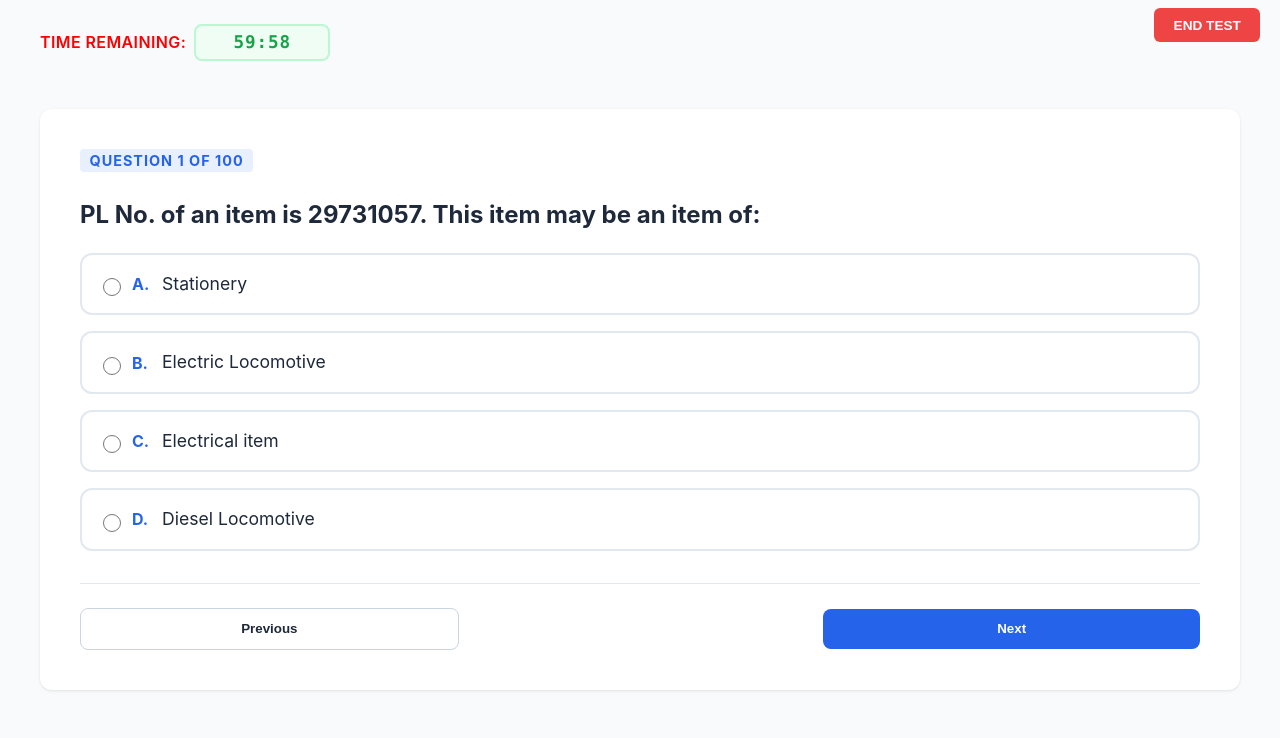
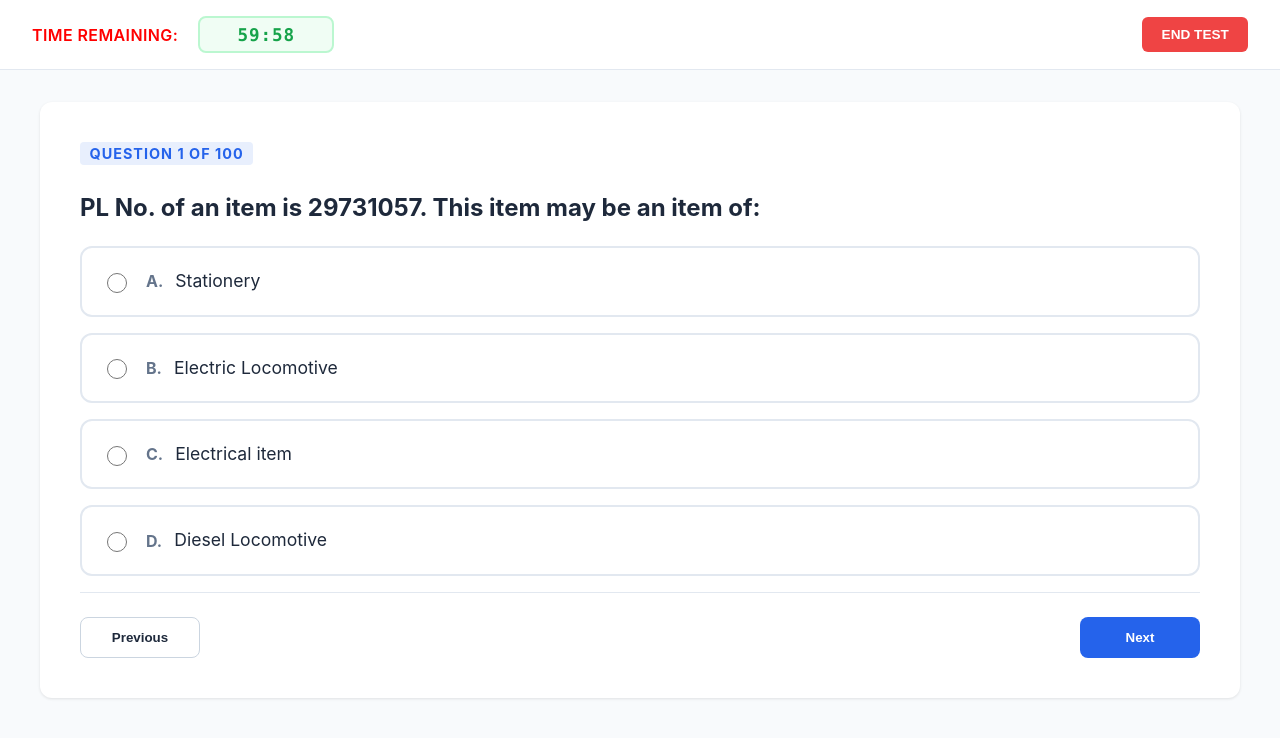
Before and after one commit to VasanthKumar017/OpenExamSim, a website built with Vite: page index.html in a window 1280 px wide. Both pictures are taken after a click on the button "Start Exam". Built offline with nearby package versions, Linux system fonts and the light colour scheme.

Commit message:
CSS refactored - optimized

```diff
--- a/index.html
+++ b/index.html
@@ -17,11 +17,16 @@
         </div>
        </div>
 
-        <header class="exam-header">
-            <span class="timer-label">Time Remaining:</span>
-            <div id="timer-display" class="timer">00:00</div>
-            <button id="end-test-btn" class="end-test-btn">End Test</button>
-        </header>
+      <header class="exam-header">
+        <div class="timer-group">
+          <span class="timer-label">TIME REMAINING:</span>
+          <div id="timer-display" class="timer timer-normal">46:59</div>
+        </div>
+
+        <div class="header-actions">
+          <button class="end-test-btn">END TEST</button>
+        </div>
+      </header>
 
       <main class="exam-layout">
         <!-- <aside class="question-nav">
--- a/src/core/renderer.ts
+++ b/src/core/renderer.ts
@@ -4,28 +4,25 @@ export class QuestionRenderer {
     private container: HTMLElement;
     private textElement: HTMLElement;
 
-    constructor() {
-        this.container = document.getElementById('options-container')!;
-        this.textElement = document.getElementById('q-text')!;
+    constructor(container: HTMLElement, textElement: HTMLElement) {
+        this.container = container;
+        this.textElement = textElement;
     }
 
     public render(question: Question, currentAnswer?: number | number[]) {
         this.textElement.innerText = question.text;
-        this.container.innerHTML = ''; // Clear previous options
+        this.container.innerHTML = '';
 
         question.options.forEach((option, index) => {
             const card = document.createElement('div');
-            card.className = 'option-card';
 
-            // Logic to check if this specific index is selected
-            // Inside your render method in QuestionRenderer.ts
+            // Fix: Logic is now declared here, not in main.ts
             const isSelected = Array.isArray(currentAnswer)
                 ? currentAnswer.includes(index)
                 : currentAnswer === index;
 
-            if (isSelected) card.classList.add('selected');
+            card.className = `option-card ${isSelected ? 'selected' : ''}`;
 
-            // Added the radio input here
             card.innerHTML = `
                 <div class="radio-wrapper">
                     <input type="radio"
@@ -37,16 +34,14 @@ export class QuestionRenderer {
                 <span class="option-text">${option}</span>
             `;
 
-            // Make the whole card clickable
             card.onclick = () => this.handleSelection(index, question.type);
             this.container.appendChild(card);
         });
     }
 
     private handleSelection(index: number, type: 'multiple-choice' | 'checkbox') {
-        const event = new CustomEvent('answer-selected', {
+        window.dispatchEvent(new CustomEvent('answer-selected', {
             detail: { index, type }
-        });
-        window.dispatchEvent(event);
+        }));
     }
 }
--- a/src/main.ts
+++ b/src/main.ts
@@ -9,22 +9,22 @@ import { Timer } from './components/Timer';
 
 async function startApp() {
     // 1. SELECT DOM ELEMENTS (Dependency Gathering)
-    // Only main.ts is allowed to "know" about these specific IDs
     const appContainer = document.querySelector<HTMLDivElement>('#app')!;
     const startScreen = document.getElementById('start-screen')!;
     const startBtn = document.getElementById('start-btn')!;
     const endTestBtn = document.getElementById('end-test-btn') as HTMLButtonElement;
-    const timerDisplay = document.getElementById('timer-display'); // For the Timer component
-    const qCounter = document.getElementById('q-counter'); // For the UI counter
+    const timerDisplay = document.getElementById('timer-display');
+    const qCounter = document.getElementById('q-counter');
+    const optionsContainer = document.getElementById('options-container')!;
+    const qTextElement = document.getElementById('q-text')!;
 
     try {
         // 2. INITIALIZE CORE
         const questions = await fetchExamData();
         const engine = new ExamEngine(questions);
-        const renderer = new QuestionRenderer();
+        const renderer = new QuestionRenderer(optionsContainer, qTextElement);
 
         // 3. INJECT DEPENDENCIES
-        // We pass the appContainer directly to the ResultsRenderer
         const resultsView = new ResultsRenderer(appContainer);
 
         const saved = SessionManager.load();
@@ -32,7 +32,6 @@ async function startApp() {
             engine.loadState(saved.engineState);
         }
 
-        // We pass the timerDisplay element directly to the Timer
         const examTimer = new Timer(
             3600,
             () => finishExam(),
@@ -40,7 +39,7 @@ async function startApp() {
             timerDisplay
         );
 
-        // 4. UI ORCHESTRATION
+        // 4. UI ORCHESTRATION (Declarative Syncing)
         const updateUI = () => {
             const state = engine.getState();
             renderer.render(engine.getCurrentQuestion(), state.answers[state.currentIdx]);
@@ -81,7 +80,7 @@ async function startApp() {
 
         window.addEventListener('answer-selected', (e: Event) => {
             engine.handleAnswer((e as CustomEvent).detail.index);
-            updateUI();
+            updateUI(); // This re-renders everything in a fresh state
             SessionManager.save(engine, examTimer);
         });
 
--- /dev/null
+++ b/src/styles/UI/_controls.scss
@@ -0,0 +1,56 @@
+@use 'sass:color';
+@use '../variables' as *;
+
+.controls {
+  margin-top: auto; // Pushes controls to the bottom of the question-area card
+  display: flex;
+  justify-content: space-between;
+  align-items: center;
+  padding-top: 1.5rem;
+  border-top: 1px solid #e2e8f0;
+  gap: 1rem;
+  flex-wrap: wrap;
+
+  #submission-slot {
+    flex: 1;
+    display: flex;
+    justify-content: center;
+    align-items: center;
+  }
+
+  button {
+    min-width: 120px;
+    padding: 0.75rem 1.5rem;
+    font-weight: 600;
+    border-radius: 8px;
+    cursor: pointer;
+    transition: all $transition-speed;
+    border: 1px solid transparent;
+
+    &:disabled {
+      background-color: #f1f5f9;
+      color: #94a3b8;
+      border-color: #e2e8f0;
+      cursor: not-allowed;
+    }
+  }
+
+  .primary-btn {
+    background-color: $primary-blue;
+    color: white;
+
+    &:hover:not(:disabled) {
+      background-color: color.adjust($primary-blue, $lightness: -10%);
+    }
+  }
+
+  .secondary-btn {
+    background-color: white;
+    color: $text-dark;
+    border-color: #cbd5e0;
+
+    &:hover:not(:disabled) {
+      background-color: #f8fafc;
+    }
+  }
+}
--- a/src/styles/UI/_end-button.scss
+++ b/src/styles/UI/_end-button.scss
@@ -1,54 +1,28 @@
+/* src/styles/UI/_end-button.scss */
 @use '../variables' as *;
-@use 'sass:color';
-
-.header-content {
-  position: relative; // This is the anchor for the absolute button
-  display: flex;
-  flex-direction: column; // Stack Timer and Counter in the center
-  align-items: center;
-  justify-content: center;
-  width: 100%;
-  padding: 1rem;
-  min-height: auto;
-
-  @media (max-width: 600px) {
-    flex-direction: column;
-    gap: 10px;
-  }
-}
 
 .end-test-btn {
-  // Positioning logic
-  position: absolute;
-//   top: 50%;           // Center vertically relative to header
-  right: 20px;        // Push to the far right
-  transform: translateY(-50%); // Fine-tune vertical centering
+  /* REMOVED: position: absolute, right, transform */
 
-  background-color: #ef4444;
+  background-color: $danger; // Using variable from your file
   color: white;
   border: none;
   padding: 0.6rem 1.2rem;
   border-radius: 6px;
-  font-weight: 700; // Thicker font for "End Test"
+  font-weight: 700;
   cursor: pointer;
-  transition: all 0.2s ease;
+  transition: all $transition-speed;
   font-size: 0.85rem;
-  text-transform: uppercase; // Makes it look more like a control button
-  z-index: 10;
+  text-transform: uppercase;
+  white-space: nowrap; // Prevents the button text from wrapping/clipping
+  margin-left: 20px;   // Extra safety margin
 
   &:hover {
-    background-color: #dc2626; // Darker red on hover
-    box-shadow: 0 4px 6px -1px rgba(0, 0, 0, 0.1);
+    background-color: #dc2626;
+    box-shadow: $shadow-sm;
   }
 
   &:active {
-    transform: translateY(-50%) scale(0.95);
-  }
-
-  @media (max-width: 600px) {
-    position: static; // Remove absolute positioning on small screens
-    transform: none;
-    width: 100%; // Make it full width for easy tapping
-    margin-top: 10px;
+    transform: scale(0.95);
   }
 }
--- a/src/styles/UI/_index.scss
+++ b/src/styles/UI/_index.scss
@@ -1,11 +1,12 @@
 // src/styles/ui/_index.scss
 
 @forward '_timer';
-@forward 'results';
 @forward '_options';
-@forward 'nextNavigation';
+@forward '_controls';
 @forward '_start-screen';
 @forward '_counter';
 @forward '_end-button';
+@forward 'results';
+@forward '_navigation';
 
 // Add any future UI modules here
--- /dev/null
+++ b/src/styles/UI/_navigation.scss
@@ -0,0 +1,35 @@
+@use '../variables' as *;
+
+.nav-grid {
+  display: grid;
+  grid-template-columns: repeat(auto-fill, minmax(45px, 1fr));
+  gap: 0.5rem;
+  margin-top: 1rem;
+
+  .nav-item {
+    padding: 0.6rem 0;
+    text-align: center;
+    border: 1px solid #cbd5e0;
+    border-radius: 6px;
+    cursor: pointer;
+    font-size: 0.85rem;
+    font-weight: 600;
+    transition: all $transition-speed;
+
+    &.current {
+      background: $primary-blue;
+      color: white;
+      border-color: $primary-blue;
+    }
+
+    &.answered {
+      background: #c6f6d5;
+      border-color: #48bb78;
+      color: #22543d;
+    }
+
+    &:hover:not(.current) {
+      background-color: #f1f5f9;
+    }
+  }
+}
--- a/src/styles/UI/_nextNavigation.scss
+++ /dev/null
@@ -1,64 +0,0 @@
-@use 'sass:color';
-@use '../variables' as *;
-
-.controls {
-  display: flex;
-  justify-content: space-between; // Pushes buttons to opposite ends
-  align-items: center;
-  margin-top: 2rem;
-  padding-top: 1.5rem;
-  border-top: 1px solid #e2e8f0;
-  flex-wrap: wrap; // Allow buttons to wrap on very small screens
-  gap: 10px;
-
-  #submission-slot {
-    display: flex;
-    justify-content: center;
-    align-items: center;
-    flex: 1; // Allows it to grow and push buttons to the sides
-  }
-
-  .primary-btn, .secondary-btn {
-    min-width: 100px; // Reduce min-width
-    flex: 1; // Grow to fill space
-    padding: 0.8rem 1rem; // Adjust padding
-  }
-
-  .primary-btn {
-    // Safety net: pushes to the right even if 'Previous' is hidden
-    margin-left: auto;
-    background-color: $primary-blue;
-    color: white;
-    border: none;
-
-    &:hover {
-      background-color: color.adjust($primary-blue, $lightness: -10%);
-    }
-  }
-
-  .secondary-btn {
-    background-color: white;
-    color: $text-dark;
-    border: 1px solid #cbd5e0;
-
-    &:hover {
-      background-color: #f8fafc;
-    }
-  }
-
-  // Shared button styles
-  button {
-    padding: 0.8rem 2rem;
-    border-radius: 8px;
-    font-weight: 600;
-    cursor: pointer;
-    transition: all 0.2s ease;
-
-    &:disabled {
-      background-color: #f1f5f9;
-      color: #94a3b8;
-      border-color: #e2e8f0;
-      cursor: not-allowed;
-    }
-  }
-}
--- a/src/styles/UI/_options.scss
+++ b/src/styles/UI/_options.scss
@@ -4,12 +4,13 @@
 .option-card {
   display: flex;
   align-items: center;
-  padding: 1rem;
+  padding: 1.25rem;
   margin-bottom: 1rem;
   border: 2px solid #e2e8f0;
   border-radius: $border-radius;
-  transition: all 0.2s ease;
+  transition: all $transition-speed;
   cursor: pointer;
+  background: white;
 
   &:hover {
     border-color: $primary-blue;
@@ -17,53 +18,41 @@
   }
 
   &.selected {
-    background-color: color.adjust($primary-blue, $lightness: 45%);
+    background-color: rgba($primary-blue, 0.05);
     border-color: $primary-blue;
 
-    // Fixed: Now matches the class created in your renderer.ts
-    .radio-wrapper .option-radio {
+    .option-radio {
       accent-color: $primary-blue;
     }
 
-    // Makes the text slightly darker and bolder when selected
     .option-text {
-      color: color.adjust($primary-blue, $lightness: -20%);
+      color: $primary-blue;
       font-weight: 500;
-      font-size: 1rem;
     }
   }
 
-  // Renamed from .radio-section to .radio-wrapper to match TypeScript
   .radio-wrapper {
     display: flex;
     align-items: center;
-    gap: 0.75rem;
-    margin-right: 0.5rem;
-    margin-top: 0.2rem;
+    margin-right: 1rem;
 
     .option-radio {
-      width: 18px;
-      height: 18px;
+      width: 20px;
+      height: 20px;
       cursor: pointer;
-    }
-
-    .designator {
-      font-weight: 700;
-      color: #64748b;
     }
   }
 
   .option-label-letter {
-    font-weight: bold;
-    margin-right: 10px;
-    min-width: 20px;
-    color: $primary-blue;
+    font-weight: 700;
+    margin-right: 12px;
+    color: #64748b;
   }
 
   .option-text {
     flex: 1;
-    line-height: 1.5;
     font-size: 1.1rem;
     color: $text-dark;
+    line-height: 1.5;
   }
 }
--- a/src/styles/UI/_timer.scss
+++ b/src/styles/UI/_timer.scss
@@ -1,10 +1,13 @@
 .exam-header {
-    display: flex;
-    align-items: center;
-    justify-content: flex-start;
-    padding: 1rem 2rem;
-
-    // Group the label and the timer together
+  display: flex;
+  align-items: center;
+  justify-content: space-between; // Pushes timer left, button right
+  padding: 1rem 2rem;
+  background: white;
+  border-bottom: 1px solid #e2e8f0;
+  width: 100%;
+  box-sizing: border-box; // Ensures padding doesn't cause overflow
+  min-height: 70px;
     .timer-group {
         display: flex;
         align-items: center;
@@ -17,6 +20,12 @@
         color: #ff0000;
         text-transform: uppercase;
     }
+
+    .header-actions {
+    margin-left: auto;
+    display: flex;
+    align-items: center;
+  }
 }
 
     .timer {
--- a/src/styles/main.scss
+++ b/src/styles/main.scss
@@ -1,11 +1,12 @@
 @use 'sass:color';
-@use 'UI';
 @use 'variables' as *;
+@use 'UI'; // Forwards all UI component styles
 
 body {
   background-color: $background-gray;
   color: $text-dark;
-  font-family: 'Inter', sans-serif;
+  font-family: $font-main;
+  margin: 0;
 }
 
 .exam-layout {
@@ -13,9 +14,11 @@ body {
   flex-direction: column;
   gap: 1.5rem;
   padding: 1rem;
+  max-width: 1200px;
+  margin: 0 auto;
 
   @media (min-width: 768px) {
-    flex-direction: row; // Return to side-by-side layout for tablets/desktops
+    flex-direction: row;
     padding: 2rem;
     gap: 2rem;
   }
@@ -26,6 +29,9 @@ body {
     padding: 1.5rem;
     border-radius: $border-radius;
     box-shadow: $shadow-sm;
+    display: flex;
+    flex-direction: column;
+    min-height: 500px;
 
     @media (min-width: 768px) {
       padding: 2.5rem;
@@ -34,25 +40,14 @@ body {
     h2 {
       margin-bottom: 1.5rem;
       font-size: 1.5rem;
+      color: $text-dark;
     }
   }
 
-  .nav-grid {
-    display: grid;
-    grid-template-columns: repeat(5, 1fr);
-    gap: 0.5rem;
-    margin-top: 1rem;
-
-    .nav-item {
-      padding: 0.5rem;
-      text-align: center;
-      border: 1px solid #cbd5e0;
-      border-radius: 4px;
-      cursor: pointer;
-      font-size: 0.8rem;
-
-      &.current { background: $primary-blue; color: white; }
-      &.answered { background: #c6f6d5; border-color: #48bb78; }
+  .sidebar {
+    width: 100%;
+    @media (min-width: 768px) {
+      width: 300px;
     }
   }
 }
```
